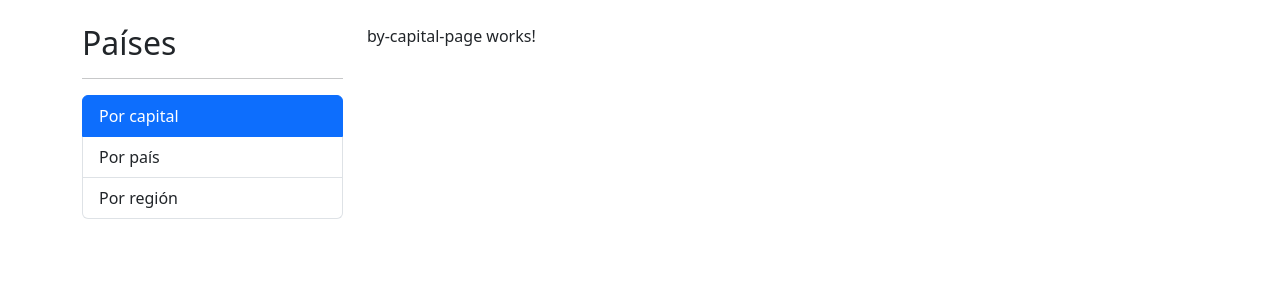
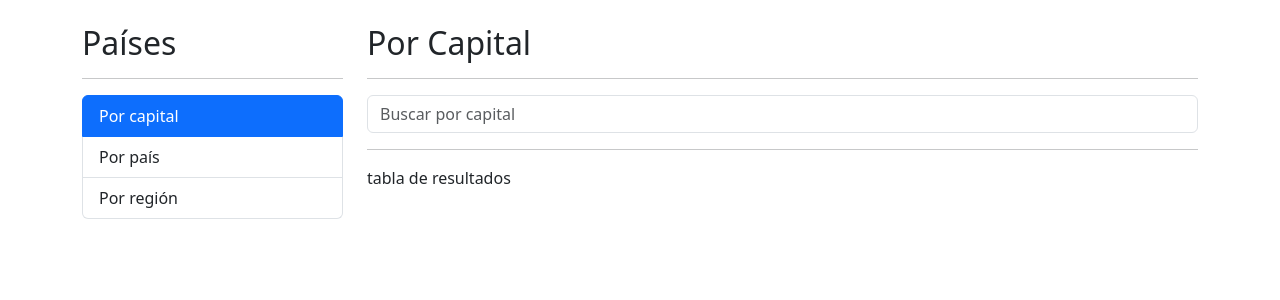
Before and after one commit to Bufoncete/04-countryApp, an Angular app: page /countries/by-capital in a window 1280 px wide. Shown: the top 300 px of the page. Built offline with nearby package versions, Linux system fonts and the light colour scheme.

Commit message:
123 Country Service -Restcountries

```diff
--- a/src/app/countries/countries.module.ts
+++ b/src/app/countries/countries.module.ts
@@ -1,3 +1,4 @@
+import { SharedModule } from './../shared/shared.module';
 import { CountriesRoutingModule } from './coutries-routing.module';
 import { NgModule } from '@angular/core';
 import { CommonModule } from '@angular/common';
@@ -17,7 +18,8 @@ import { CountryPageComponent } from './pages/country-page/country-page.componen
   ],
   imports: [
     CommonModule,
-    CountriesRoutingModule
+    CountriesRoutingModule,
+    SharedModule,
   ]
 })
 export class CountriesModule { }
--- a/src/app/countries/pages/by-capital-page/by-capital-page.component.html
+++ b/src/app/countries/pages/by-capital-page/by-capital-page.component.html
@@ -1 +1,17 @@
-<p>by-capital-page works!</p>
+<h2>Por Capital</h2>
+<hr>
+
+<div class="row">
+  <div class="col">
+    <!-- SearchBox -->
+    <shared-search-box (onValue)="searchByCapital($event)" placeholder="Buscar por capital"></shared-search-box>
+  </div>
+</div>
+<div class="row">
+  <div class="col">
+    <hr>
+    <!-- resultados -->
+    tabla de resultados
+
+  </div>
+</div>
--- a/src/app/countries/pages/by-capital-page/by-capital-page.component.ts
+++ b/src/app/countries/pages/by-capital-page/by-capital-page.component.ts
@@ -3,8 +3,15 @@ import { Component } from '@angular/core';
 @Component({
   selector: 'app-by-capital-page',
   templateUrl: './by-capital-page.component.html',
-  styles: ``
+  styles: [
+
+  ]
 })
 export class ByCapitalPageComponent {
 
+  searchByCapital(term: string): void {
+    console.log('Desde ByCapitalPage');
+    console.log({ term });
+  }
+
 }
--- a/src/app/shared/shared.module.ts
+++ b/src/app/shared/shared.module.ts
@@ -6,6 +6,7 @@ import { HomePageComponent } from './pages/homePage/homePage.component';
 import { AboutPageComponent } from './pages/about-page/about-page.component';
 import { SidebarComponent } from './Components/sidebar/sidebar.component';
 import { ContactPageComponent } from './pages/contact-page/contact-page.component';
+import { SearchBoxComponent } from './Components/search-box/search-box.component';
 
 
 @NgModule({
@@ -14,6 +15,7 @@ import { ContactPageComponent } from './pages/contact-page/contact-page.componen
     AboutPageComponent,
     SidebarComponent,
     ContactPageComponent,
+    SearchBoxComponent,
   ],
   imports: [
     CommonModule,
@@ -24,6 +26,7 @@ import { ContactPageComponent } from './pages/contact-page/contact-page.componen
     AboutPageComponent,
     SidebarComponent,
     ContactPageComponent,
+    SearchBoxComponent,
   ]
 })
 export class SharedModule { }
```
Also changed, not shown: src/app/app-routing.module.ts (+6 -6 lines), src/app/countries/coutries-routing.module.ts (+8 -4 lines), src/app/countries/interfaces/country.ts (added, +123 -0 lines), src/app/countries/services/countries.service.ts (added, +20 -0 lines).
